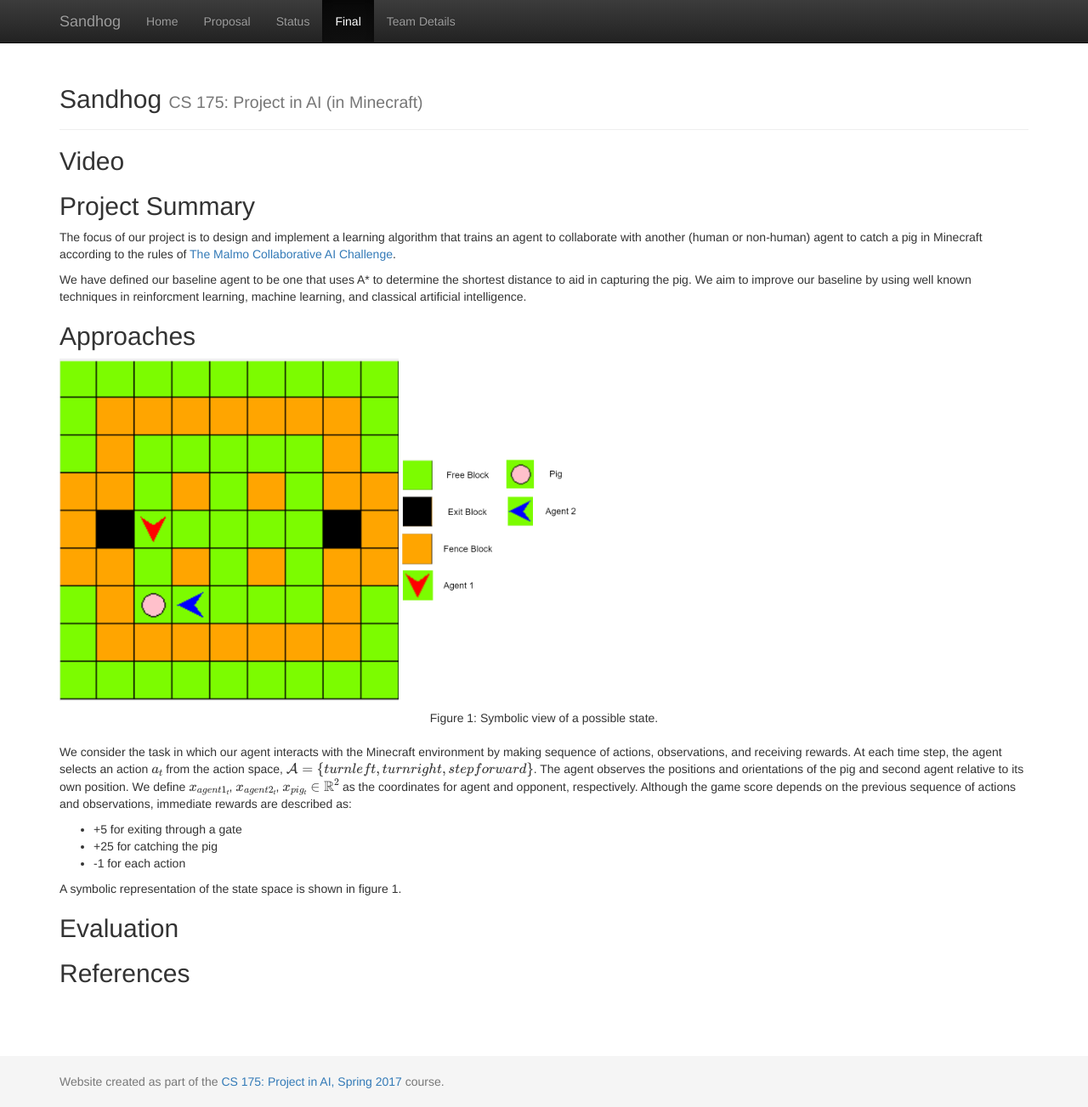
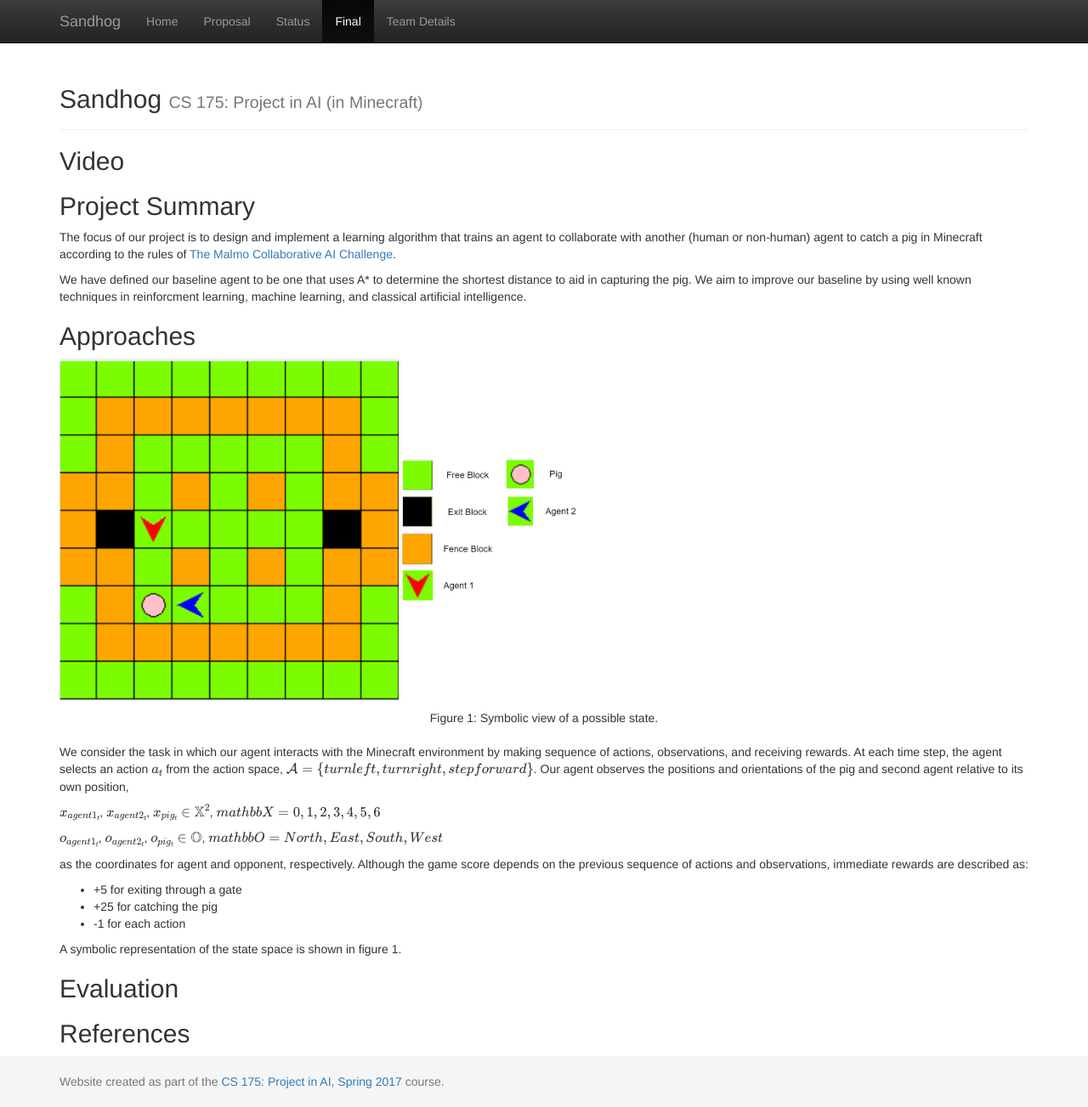
Before and after one commit to hfloresr/Sandhog, a Jekyll site: the page built from docs/final.md, in a window 1280 px wide and 1303 px high. Shown: the whole window at 85% size. Built offline with Jekyll 4.4.1, drawn with Linux system fonts in a browser that asks for light colours; formulas are drawn with MathJax 3.

Commit message:
added orientation space

```diff
--- a/docs/final.md
+++ b/docs/final.md
@@ -14,7 +14,13 @@
 <center>Figure 1: Symbolic view of a possible state.</center>
 
 <br>
-We consider the task in which our agent interacts with the Minecraft environment by making sequence of actions, observations, and receiving rewards. At each time step, the agent selects an action $$a_t$$ from the action space, $$\mathcal{A} = \{turn left, turn right, step forward\}$$. The agent observes the positions and orientations of the pig and second agent relative to its own position. We define $$x_{agent1_{t}}$$, $$x_{agent2_{t}}$$, $$x_{pig_{t}} \in \mathbb{R}^{2}$$ as the coordinates for agent and opponent, respectively. Although the game score depends on the previous sequence of actions and observations, immediate rewards are described as:
+We consider the task in which our agent interacts with the Minecraft environment by making sequence of actions, observations, and receiving rewards. At each time step, the agent selects an action $$a_t$$ from the action space, $$\mathcal{A} = \{turn left, turn right, step forward\}$$. Our agent observes the positions and orientations of the pig and second agent relative to its own position,
+
+$$x_{agent1_{t}}$$, $$x_{agent2_{t}}$$, $$x_{pig_{t}} \in \mathbb{X}^{2}$$, $$mathbb{X} = {0, 1, 2, 3, 4, 5, 6}$$
+
+$$o_{agent1_{t}}$$, $$o_{agent2_{t}}$$, $$o_{pig_{t}} \in \mathbb{O}$$, $$mathbb{O} = {North, East, South, West}$$
+
+as the coordinates for agent and opponent, respectively. Although the game score depends on the previous sequence of actions and observations, immediate rewards are described as:
   * +5 for exiting through a gate
   * +25 for catching the pig
   * -1 for each action
```
